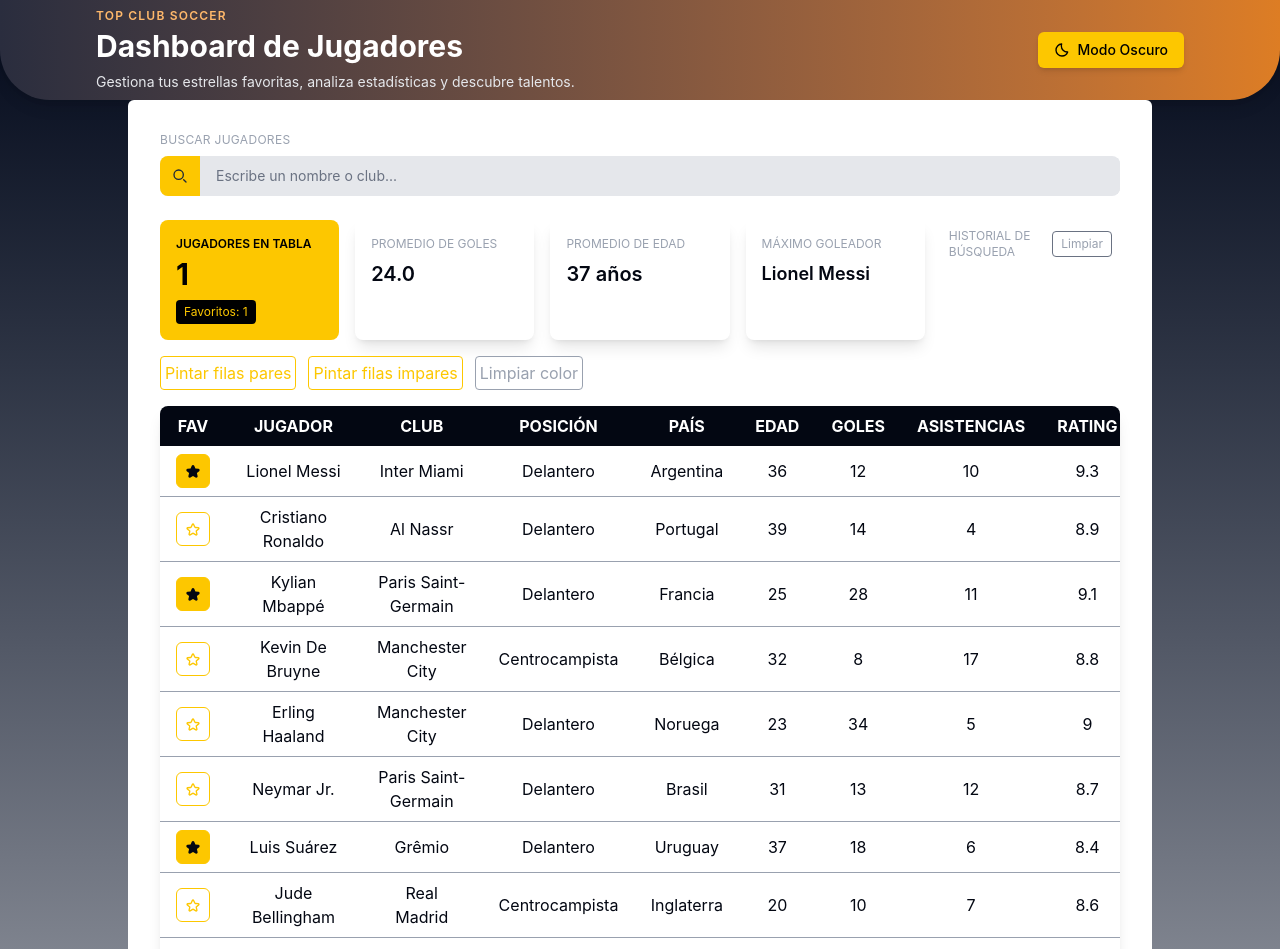
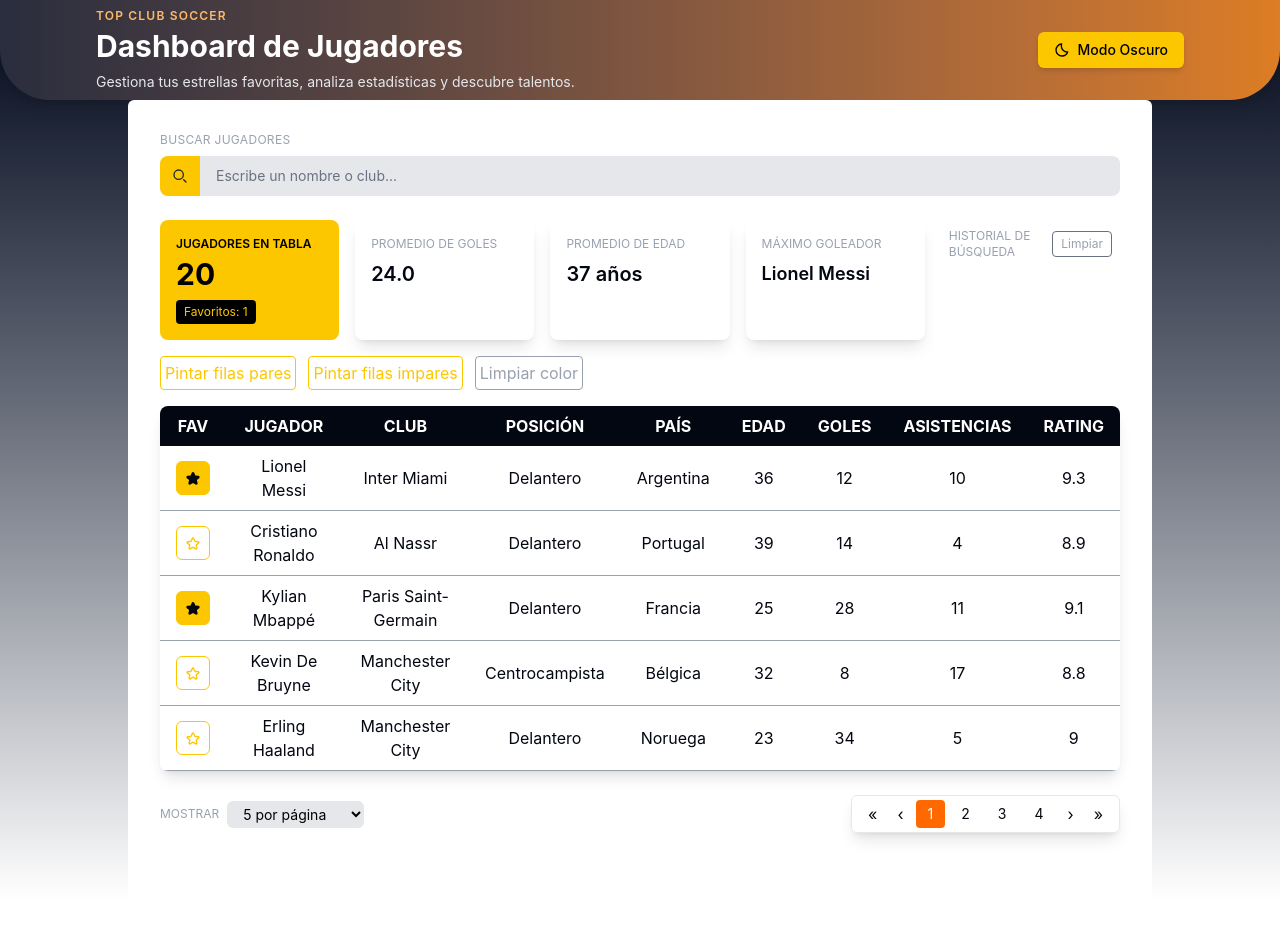
Before and after one commit to MiguelAlzate1307/Parcial-Final-Programacion, a React (Vite) app: page / in a window 1280 px wide. Shown: the top 949 px of the page. After the commit the page ends 900 px from the top, so only its background shows below. Built offline with nearby package versions, Linux system fonts and the light colour scheme.

Commit message:
Added Pagination, pagination functionality and totalItemsPerPage dinamicly

```diff
--- a/src/Components/Content.jsx
+++ b/src/Components/Content.jsx
@@ -2,10 +2,16 @@ import { useEffect, useState } from 'react';
 import SearchBar from './SearchBar';
 import StatsPanel from './StatsPanel';
 import PlayerTable from './PlayerTable';
+import Pagination from './Pagination';
 
 function Content() {
   const [search, setSearch] = useState('');
   const [debouncedSearch, setDebouncedSearch] = useState('');
+  const [currentPage, setCurrentPage] = useState(1);
+  const [itemsPerPage, setItemsPerPage] = useState(5);
+  const [totalItems, setTotalItems] = useState(0);
+
+  const totalPages = Math.round(totalItems / itemsPerPage);
 
   useEffect(() => {
     const timer = setTimeout(() => {
@@ -21,8 +27,21 @@ function Content() {
       <StatsPanel
         debouncedSearch={debouncedSearch}
         OnSearchByHistory={setSearch}
+        totalItems={totalItems}
       />
-      <PlayerTable debouncedSearch={debouncedSearch} />
+      <PlayerTable
+        debouncedSearch={debouncedSearch}
+        OnFilteredCount={setTotalItems}
+        itemsPerPage={itemsPerPage}
+        currentPage={currentPage}
+      />
+      <Pagination
+        totalPages={totalPages === 0 ? 1 : totalPages}
+        currentPage={currentPage}
+        OnPageChange={setCurrentPage}
+        itemsPerPage={itemsPerPage}
+        OnItemsPerPageChange={setItemsPerPage}
+      />
     </div>
   );
 }
--- /dev/null
+++ b/src/Components/Pagination.jsx
@@ -0,0 +1,74 @@
+function Pagination({
+  currentPage,
+  OnPageChange,
+  itemsPerPage,
+  OnItemsPerPageChange,
+  totalPages,
+}) {
+  return (
+    <div className="flex justify-between items-center mt-6 text-white">
+      <div className="flex items-center gap-2">
+        <span className="text-xs text-gray-400">MOSTRAR</span>
+
+        <select
+          value={itemsPerPage}
+          onChange={(e) => OnItemsPerPageChange(Number(e.target.value))}
+          className="bg-gray-200 text-black text-sm px-3 py-1 rounded-md outline-none cursor-pointer"
+        >
+          <option value={5}>5 por página</option>
+          <option value={10}>10 por página</option>
+          <option value={20}>20 por página</option>
+        </select>
+      </div>
+      <div className="flex items-center gap-1 shadow-lg border border-gray-200 dark:border-0 text-gray-950 dark:bg-[#2A2D3E] px-2 py-1 rounded-md">
+        <button
+          onClick={() => OnPageChange(1)}
+          disabled={currentPage <= 1}
+          className="px-2 dark:text-gray-400 dark:hover:text-white hover:text-gray-800 hover:cursor-pointer"
+        >
+          «
+        </button>
+        <button
+          onClick={() => OnPageChange(Math.max(currentPage - 1, 1))}
+          disabled={currentPage <= 1}
+          className="px-2 dark:text-gray-400 dark:hover:text-white hover:text-gray-800 hover:cursor-pointer"
+        >
+          ‹
+        </button>
+        {[...Array(totalPages)].map((_, i) => {
+          const pageNumber = i + 1;
+
+          return (
+            <button
+              key={i}
+              onClick={() => OnPageChange(pageNumber)}
+              className={`px-3 py-1 rounded text-sm ${
+                currentPage === pageNumber
+                  ? 'bg-orange-500 text-white'
+                  : 'dark:text-gray-300 dark:hover:text-white hover:text-gray-800 hover:cursor-pointer'
+              }`}
+            >
+              {pageNumber}
+            </button>
+          );
+        })}
+        <button
+          onClick={() => OnPageChange(Math.min(currentPage + 1, totalPages))}
+          disabled={currentPage >= totalPages}
+          className="px-2 dark:text-gray-400 dark:hover:text-white hover:text-gray-800 hover:cursor-pointer"
+        >
+          ›
+        </button>
+        <button
+          onClick={() => OnPageChange(totalPages)}
+          disabled={currentPage >= totalPages}
+          className="px-2 dark:text-gray-400 dark:hover:text-white hover:text-gray-800 hover:cursor-pointer"
+        >
+          »
+        </button>
+      </div>
+    </div>
+  );
+}
+
+export default Pagination;
--- a/src/Components/PlayerTable.jsx
+++ b/src/Components/PlayerTable.jsx
@@ -1,12 +1,25 @@
+import { useEffect } from 'react';
 import { players } from '../utils/players-data';
 import PlayerRow from './PlayerRow';
 
-function PlayerTable({ debouncedSearch }) {
+function PlayerTable({
+  debouncedSearch,
+  OnFilteredCount,
+  itemsPerPage,
+  currentPage,
+}) {
   const filteredPlayers = players.filter(
     (p) =>
       p.name.toLowerCase().includes(debouncedSearch.toLowerCase()) ||
       p.club.toLowerCase().includes(debouncedSearch.toLowerCase()),
   );
+
+  const start = (currentPage - 1) * itemsPerPage;
+  const end = start + itemsPerPage;
+
+  useEffect(() => {
+    OnFilteredCount(filteredPlayers.length);
+  }, [filteredPlayers.length, OnFilteredCount]);
 
   return (
     <div className="mt-4">
@@ -21,7 +34,7 @@ function PlayerTable({ debouncedSearch }) {
           Limpiar color
         </button>
       </div>
-      <div className="w-full overflow-y-hidden overflow-x-scroll mt-4 rounded-lg shadow-lg">
+      <div className="w-full overflow-y-hidden overflow-x-scroll xl:overflow-x-hidden mt-4 rounded-lg shadow-lg">
         <table className="w-full">
           <thead className="bg-gray-950">
             <tr>
@@ -37,7 +50,7 @@ function PlayerTable({ debouncedSearch }) {
             </tr>
           </thead>
           <tbody className="bg-white text-gray-950">
-            {filteredPlayers.map((p, i) => (
+            {filteredPlayers.slice(start, end).map((p, i) => (
               <PlayerRow key={i} player={p} />
             ))}
           </tbody>
--- a/src/Components/StatsPanel.jsx
+++ b/src/Components/StatsPanel.jsx
@@ -1,11 +1,11 @@
 import SearchHistory from './SearchHistory';
 
-function StatsPanel({ debouncedSearch, OnSearchByHistory }) {
+function StatsPanel({ debouncedSearch, OnSearchByHistory, totalItems }) {
   return (
     <div className="grid grid-cols-1 sm:grid-cols-2 lg:grid-cols-5 gap-4 mt-6">
       <div className="bg-yellow-400 p-4 rounded-lg text-black min-h-30">
         <p className="text-xs font-semibold">JUGADORES EN TABLA</p>
-        <h2 className="text-3xl font-bold mt-1">1</h2>
+        <h2 className="text-3xl font-bold mt-1">{totalItems}</h2>
 
         <span className="text-xs bg-black text-yellow-400 px-2 py-1 rounded mt-2 inline-block">
           Favoritos: 1
```
